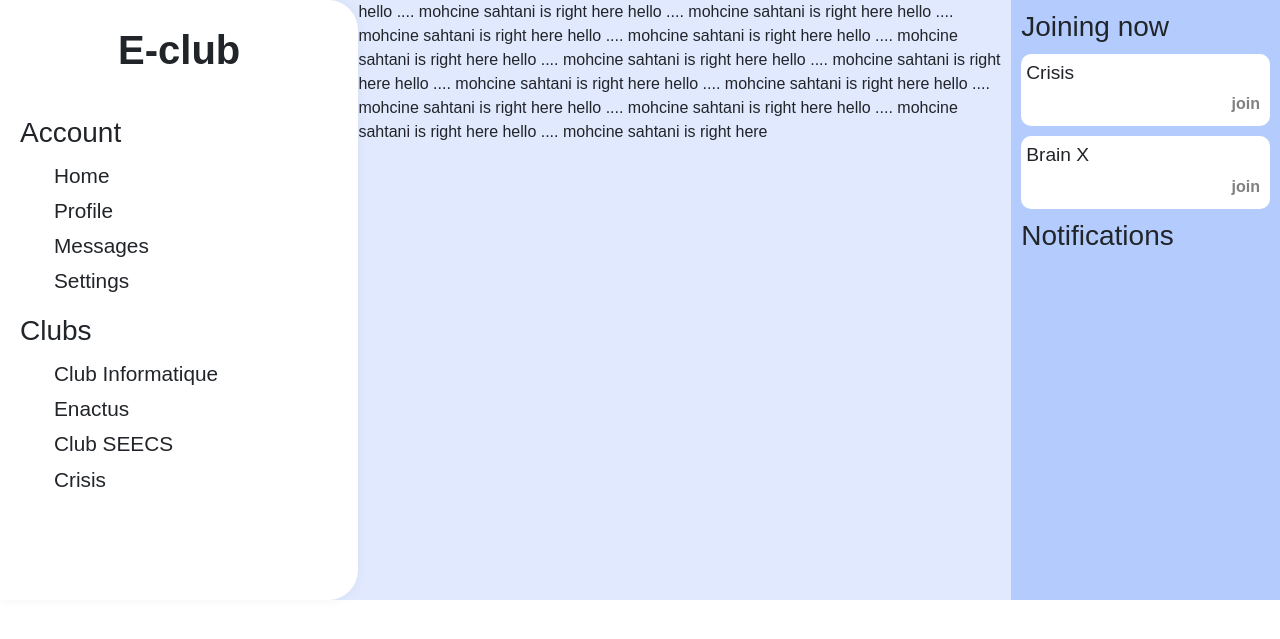
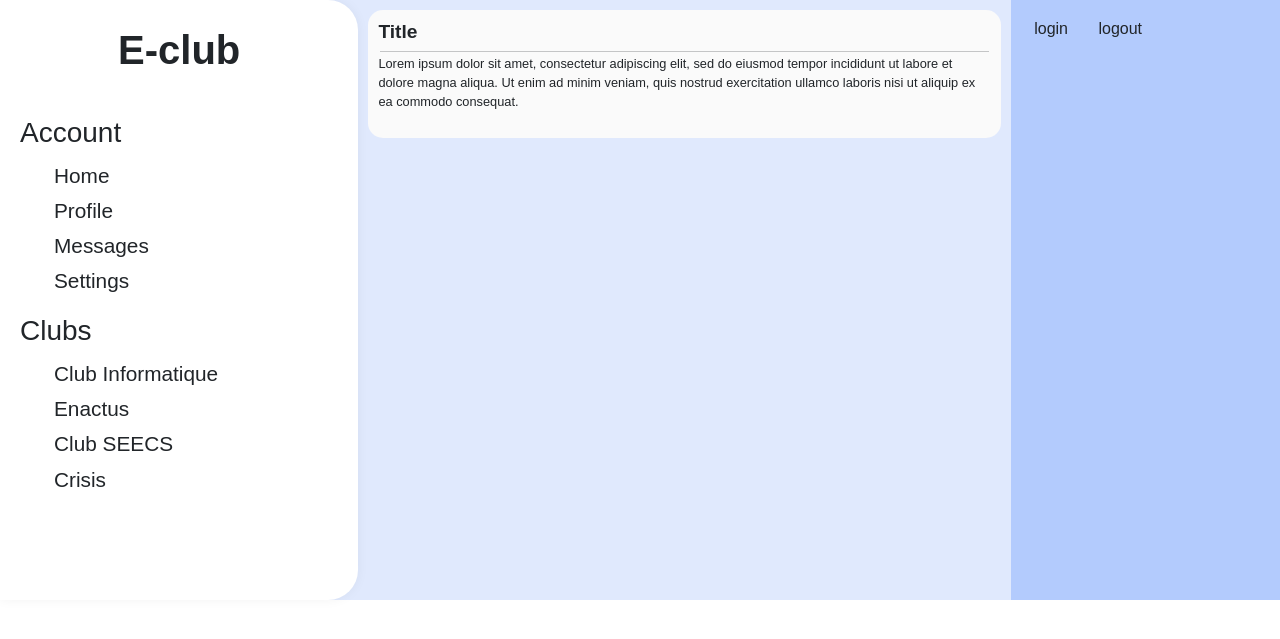
Before and after one commit to msahtani/e-club-ensa-m, a Django app: page / in a window 1280 px wide. Shown: the top 639 px of the page. Run offline with Django 4.2, Linux system fonts and the light colour scheme; data comes from the database, SQL or seed files in the repository; both versions use the stored data as it was before the commit.

Commit message:
update 26/02/2022 18:57

```diff
--- a/eClubENSA/urls.py
+++ b/eClubENSA/urls.py
@@ -30,6 +30,6 @@ urlpatterns = [
     path('login/', login_view, name="login_v"),
     path('logout/', logout_view),
 
-    path('clubs/', include('mainApp.urls'))
+    path('', include('mainApp.urls'))
 
 ] + static(settings.STATIC_URL, document_root=settings.STATIC_ROOT)
--- a/mainApp/models.py
+++ b/mainApp/models.py
@@ -32,8 +32,8 @@ class Cell(models.Model):
     desc = TextField(max_length=500, null=True)
 
     def __str__(self):
-        club_ = Club.objects.get(pk=self.club)
-        return self.name + " - " + club_.name
+        return self.name
+
 
 class MemberShip(models.Model):
 
@@ -59,9 +59,8 @@ class MemberShip(models.Model):
     user = ForeignKey(User, models.CASCADE)
     club = ForeignKey(Club, models.CASCADE)
     grade = CharField(max_length=3, choices=Grades.choices, default = Grades.MBR)
-    cell = ForeignKey(Cell, models.SET_NULL, null=True)
-    date_of_join = DateTimeField(auto_created=True)
-    stuffing_session = ForeignKey('JoiningSession', models.SET_NULL, null = True)
+    cell = ForeignKey(Cell, models.SET_NULL, null=True, blank=True)
+    date_of_join = DateTimeField(auto_now=True)
     state = SmallIntegerField(choices=State.choices, default=0)
     presentation = TextField(max_length=1000, null=True) #added in dec 31th,2021 17:06
     notif_setting = CharField(
@@ -69,6 +68,9 @@ class MemberShip(models.Model):
         choices= Notification.choices,
         default= Notification.BOTH
     )
+
+    def __str__(self):
+        return str(self.user) + " -- " + str(self.club)
 
 class Post(models.Model):
 
--- a/mainApp/static/css/home.css
+++ b/mainApp/static/css/home.css
@@ -77,3 +77,23 @@ section {
     font-weight: bold;
     justify-content: end;
 }
+
+.post{
+    margin: 10px;
+    padding: 10px;
+    border-radius: 15px;
+    background-color: #fafafa;
+}
+
+.post p{
+    font-size: 0.8em;
+}
+
+.post h2 {
+    font-size: 1.2em;
+    font-weight: bold;
+}
+
+hr{
+    margin: 2px;
+}
--- a/mainApp/templates/home.html
+++ b/mainApp/templates/home.html
@@ -34,13 +34,17 @@
     </aside>
 
     <section>
-        {% for post in posts %}
-            {{ post }}
-        {% endfor %}
+
+        <div class="post">
+            <h2> Title </h2>
+            <hr/>
+            <p> Lorem ipsum dolor sit amet, consectetur adipiscing elit, sed do eiusmod tempor incididunt ut labore et dolore magna aliqua. Ut enim ad minim veniam, quis nostrud exercitation ullamco laboris nisi ut aliquip ex ea commodo consequat.  </p>
+        </div>
+
     </section>
 
     <aside id="rside">
-        <div id="joining_now">
+        <!-- <div id="joining_now">
             <h3> Joining now</h3>
             <div class="applies">
                 <p> Crisis </p>
@@ -53,9 +57,10 @@
         </div>
         <div id="notif">
             <h3> Notifications</h3>
+        </div> -->
 
-
-        </div>
+        <a href="/login" class="btn btn_primary"> login </a>
+        <a href="/logout" class="btn btn_primary"> logout </a>
     </aside>
 </main>
 
--- a/mainApp/urls.py
+++ b/mainApp/urls.py
@@ -7,6 +7,7 @@ from django.conf.urls.static import static
 from mainApp.views import *
 
 urlpatterns = [
-    path('<str:club>/create', add_post)
+    path('<str:club_name>/create', add_post),
+    path('<int:post_id>/update', update_post)
 
 ] + static(settings.STATIC_URL, document_root=settings.STATIC_ROOT)
--- a/mainApp/views.py
+++ b/mainApp/views.py
@@ -1,7 +1,8 @@
+from django.http import HttpResponseForbidden
 from django.http.request import HttpRequest
 from django.http.response import HttpResponse
 from rest_framework.response import Response
-from django.shortcuts import redirect, render
+from django.shortcuts import get_object_or_404, redirect, render
 from django.contrib.auth.models import AnonymousUser
 from django.contrib.auth import get_user, authenticate as auth, login, logout
 from django.contrib.auth.decorators import *
@@ -21,15 +22,19 @@ def home_view(request: HttpRequest):
     return render(request, 'home.html', context)
 
 
+@login_required
+def add_post(request: HttpRequest, club_name: str):
+    club = get_object_or_404(Club, name=club_name)
+    try:
+        member = MemberShip.objects.get(user = request.user, club=club)
+    except Exception:
+        return HttpResponseForbidden()
 
-# TODO : ......................
-@login_required
-def add_post(request: HttpRequest, club: str):
-    form = addPostForm(request.POST or None)
+    form = PostForm(request.POST or None)
 
     if form.is_valid():
         post = Post()
-        post.club = Club.objects.get(name=club)
+        post.club = club
         post.author = request.user
         post.title = form.cleaned_data.get('title')
         post.content = form.cleaned_data.get('content')
@@ -37,7 +42,26 @@ def add_post(request: HttpRequest, club: str):
 
     context = {
         'form': form,
-        'user': "mohcine"
     }
 
     return render(request, 'add_post.htm', context)
+
+
+def update_post(request: HttpRequest, post_id: int):
+    post = get_object_or_404(Post, pk=post_id)
+    form = PostForm(request.POST or None)
+
+    if form.is_valid():
+        post.author = request.user
+        post.title = form.cleaned_data.get('title')
+        post.content = form.cleaned_data.get('content')
+        post.save()
+
+    context = {
+        'form': PostForm({
+            'title': post.title,
+            'content': post.content
+        })
+    }
+
+    return render(request, 'add_post.htm', context)
```
Also changed, not shown: mainApp/forms.py (+4 -56 lines), mainApp/static/js/add_post.js (added, +24 -0 lines), mainApp/templates/add_post.htm (+5 -5 lines), db.sqlite3, mainApp/migrations/0009_remove_membership_stuffing_session.py (added), mainApp/migrations/0010_alter_membership_date_of_join.py (added), mainApp/migrations/0011_alter_membership_cell.py (added).
